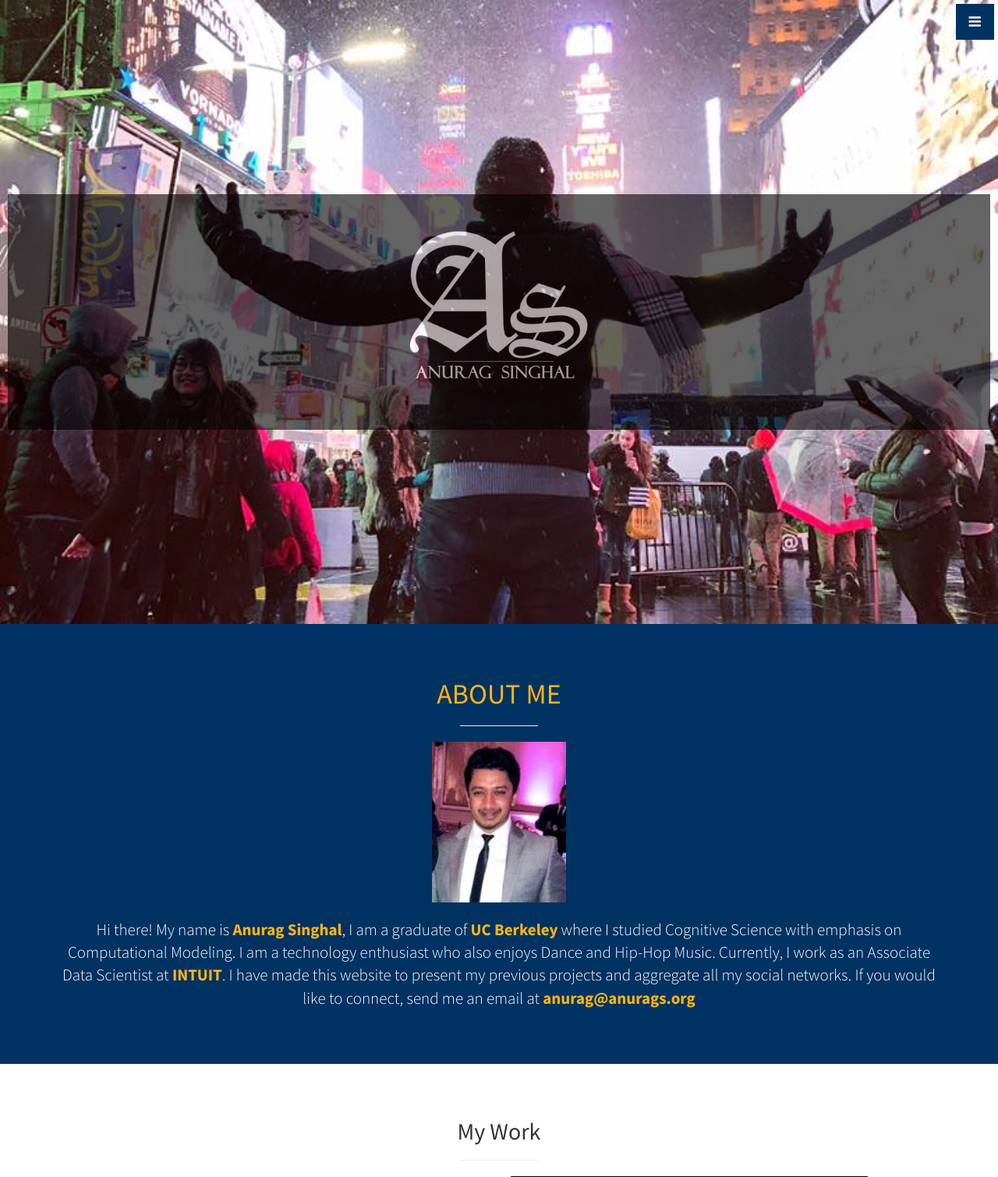
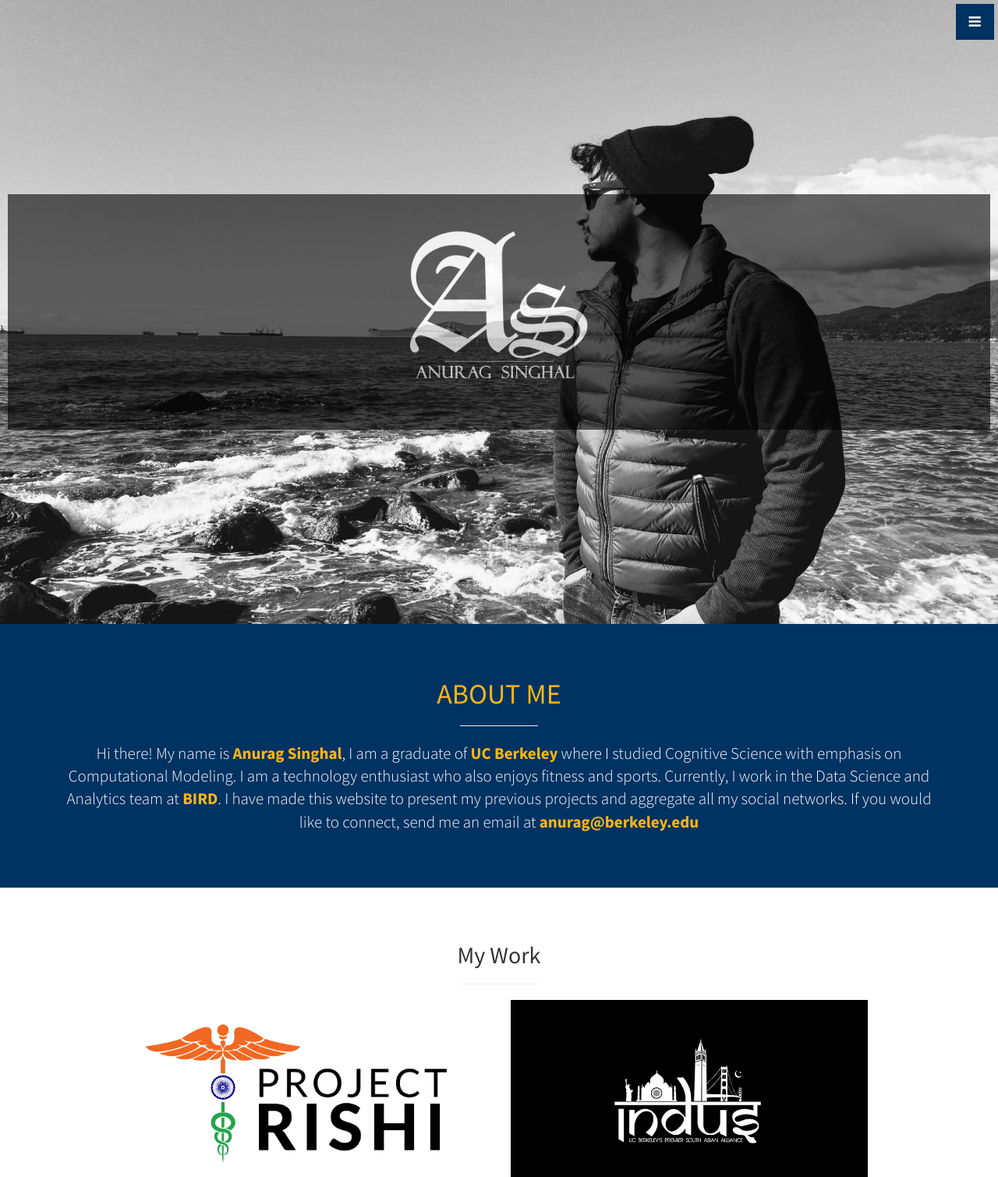
Before and after one commit to asinghal17/anurags_personal_web, a Flask app: page / in a window 1280 px wide. Shown: the top 1509 px of the page at 78% size. Run offline with Flask 2, Linux system fonts and the light colour scheme; some libraries are stand-ins or nearby versions.

Commit message:
Adding new info for new url

```diff
--- a/static/css/style.css
+++ b/static/css/style.css
@@ -158,7 +158,7 @@ hr.small {
     width: 100%;
     height: 100%;
     /*background: url(../img/ucberkeley.jpg) no-repeat center center scroll;*/
-    background: url(../img/ny.jpg) no-repeat center center scroll;
+    background: url(../img/vc.jpg) no-repeat center center scroll;
     -webkit-background-size: cover;
     -moz-background-size: cover;
     background-size: cover;
--- a/templates/index.html
+++ b/templates/index.html
@@ -18,10 +18,7 @@
                 <div class="col-lg-12 text-center">
                     <h1 style="color:#fdb515">ABOUT ME</h1>
                     <hr class="small">
-
-                    <img src="{{ url_for('static', filename='img/anurag.png') }}"/>
-                    <br></br>
-                    <p class="lead">Hi there! My name is <strong style="color:#fdb515">Anurag Singhal</strong>, I am a graduate of <strong style="color:#fdb515">UC Berkeley</strong> where I studied Cognitive Science with emphasis on Computational Modeling. I am a technology enthusiast who also enjoys Dance and Hip-Hop Music. Currently, I work as an Associate Data Scientist at <strong style="color:#fdb515">INTUIT</strong>. I have made this website to present my previous projects and aggregate all my social networks. If you would like to connect, send me an email at <a style="color:#fdb515"href="mailto:anurag@anurags.org"><strong>anurag@anurags.org</strong></a> </p>
+                    <p class="lead">Hi there! My name is <strong style="color:#fdb515">Anurag Singhal</strong>, I am a graduate of <strong style="color:#fdb515">UC Berkeley</strong> where I studied Cognitive Science with emphasis on Computational Modeling. I am a technology enthusiast who also enjoys fitness and sports. Currently, I work in the Data Science and Analytics team at <strong style="color:#fdb515">BIRD</strong>. I have made this website to present my previous projects and aggregate all my social networks. If you would like to connect, send me an email at <a style="color:#fdb515"href="mailto:anurag@berkeley.edu"><strong>anurag@berkeley.edu</strong></a> </p>
 
                 </div>
             </div>
--- a/templates/skeleton.html
+++ b/templates/skeleton.html
@@ -87,7 +87,7 @@
                     </h4>
 
                     <ul class="list-unstyled">
-                        <li><i class="fa fa-envelope-o fa-fw"></i>  <a style="color:white" href="mailto:anurag@anurags.org">anurag@anurags.org</a>
+                        <li><i class="fa fa-envelope-o fa-fw"></i>  <a style="color:white" href="mailto:anurag@berkeley.edu">anurag@berkeley.edu</a>
                         </li>
                     </ul>
                     <br>
```
Also changed, not shown: static/img/vc.jpg (added).
